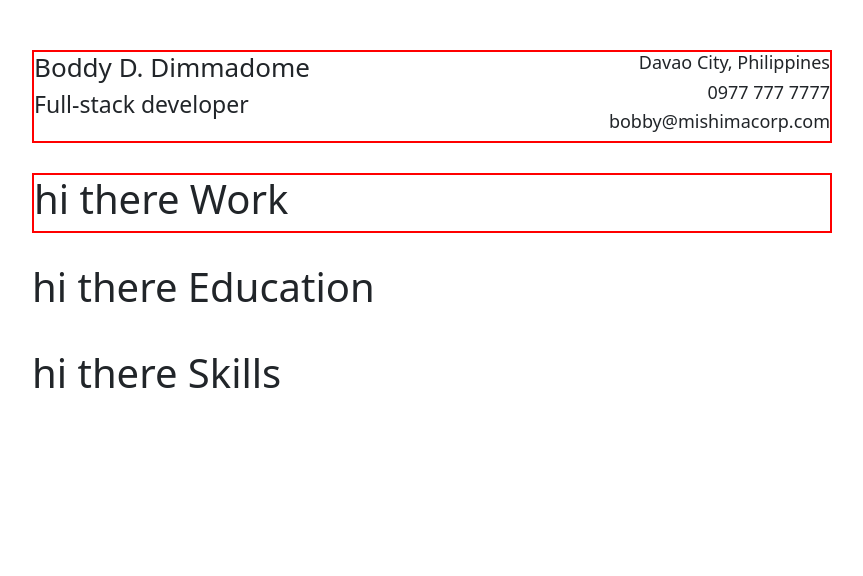
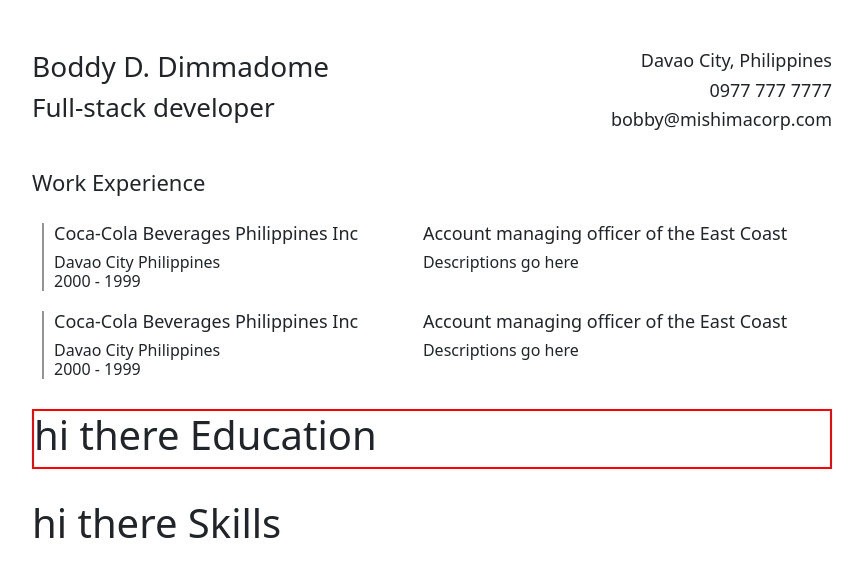
Before and after one commit to jedtap/cv-maker-lite, a React (Create React App) app: page / in a window 1280 px wide. Shown: the top 576 px of the page, without its empty margins (208-1071 px from the left). Built offline with nearby package versions, Linux system fonts and the light colour scheme.

Commit message:
add dummy content for work exp

```diff
--- a/src/components/Work.js
+++ b/src/components/Work.js
@@ -6,7 +6,32 @@ class Work extends Component {
   render() {
     return (
       <div className="work">
-        <h1>hi there Work</h1>
+        <h2>Work Experience</h2>
+
+        <div className="work-group">
+          <div className="work-left">
+            <h3>Coca-Cola Beverages Philippines Inc</h3>
+            <h4>Davao City Philippines</h4>
+            <h4>2000 - 1999</h4>
+          </div>
+          <div className="work-right">
+            <h3>Account managing officer of the East Coast</h3>
+            <h4>Descriptions go here</h4>
+          </div>
+        </div>
+
+        <div className="work-group">
+          <div className="work-left">
+            <h3>Coca-Cola Beverages Philippines Inc</h3>
+            <h4>Davao City Philippines</h4>
+            <h4>2000 - 1999</h4>
+          </div>
+          <div className="work-right">
+            <h3>Account managing officer of the East Coast</h3>
+            <h4>Descriptions go here</h4>
+          </div>
+        </div>
+
       </div>
     );
   }
--- a/src/styles/App.css
+++ b/src/styles/App.css
@@ -7,6 +7,6 @@
   gap: 30px;
 }
 
-.general, .work {
+.education {
   border: 2px solid red;
 }
--- a/src/styles/General.css
+++ b/src/styles/General.css
@@ -4,11 +4,11 @@
 }
 
 .general-left > h1 {
-  font-size: 26px;
+  font-size: 28px;
 }
 
 .general-left > h2 {
-  font-size: 23px;
+  font-size: 26px;
 }
 
 .general-right > h3 {
--- a/src/styles/Work.css
+++ b/src/styles/Work.css
@@ -0,0 +1,28 @@
+.work {
+  display: flex;
+  flex-direction: column;
+  gap: 20px;
+}
+
+.work > h2 {
+  font-size: 22px;
+}
+
+.work-group {
+  border-left: 2px solid rgb(148, 148, 148);
+  margin-left: 10px;
+  padding-left: 10px;
+
+  display: grid;
+  grid-template-columns: auto auto;
+  gap: 20px;
+}
+
+.work-left > h3, .work-right >h3 {
+  font-size: 18px;
+}
+
+.work-left > h4, .work-right >h4 {
+  font-size: 16px;
+  margin: 0;
+}
```
